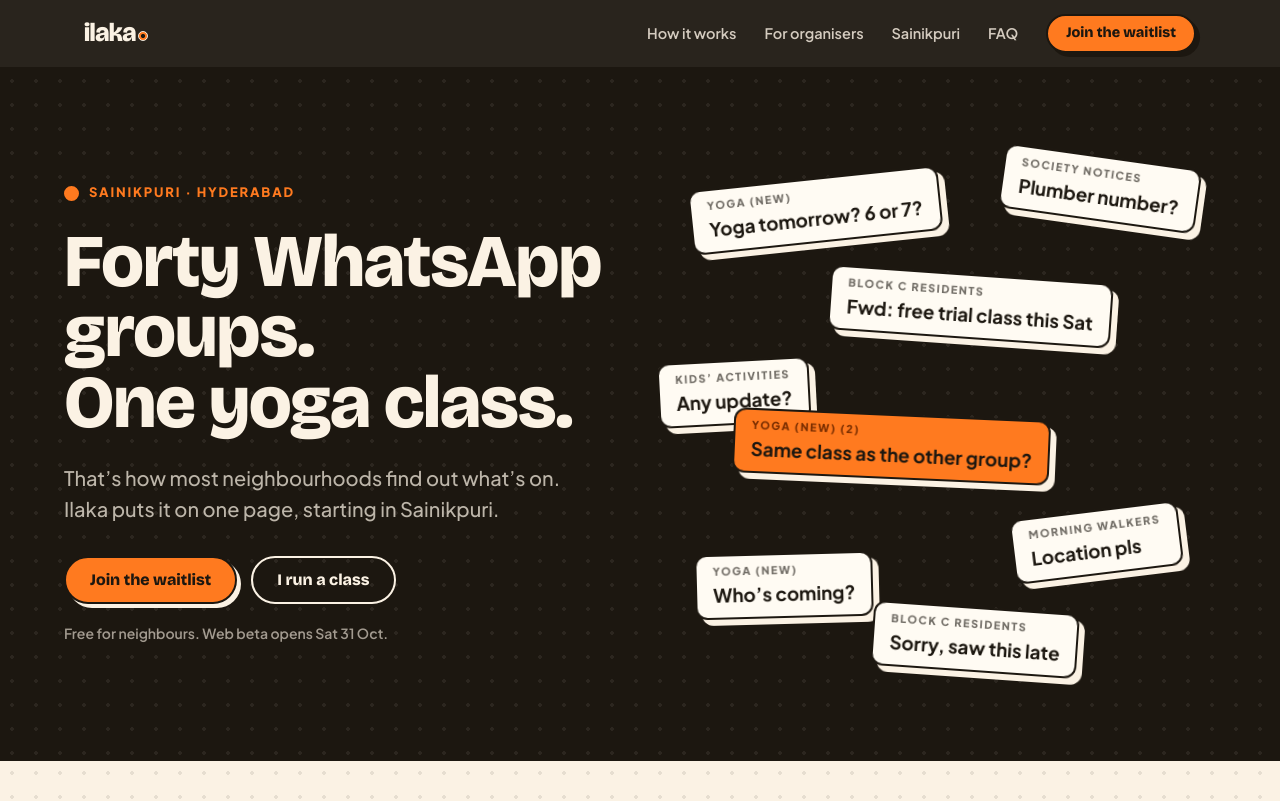
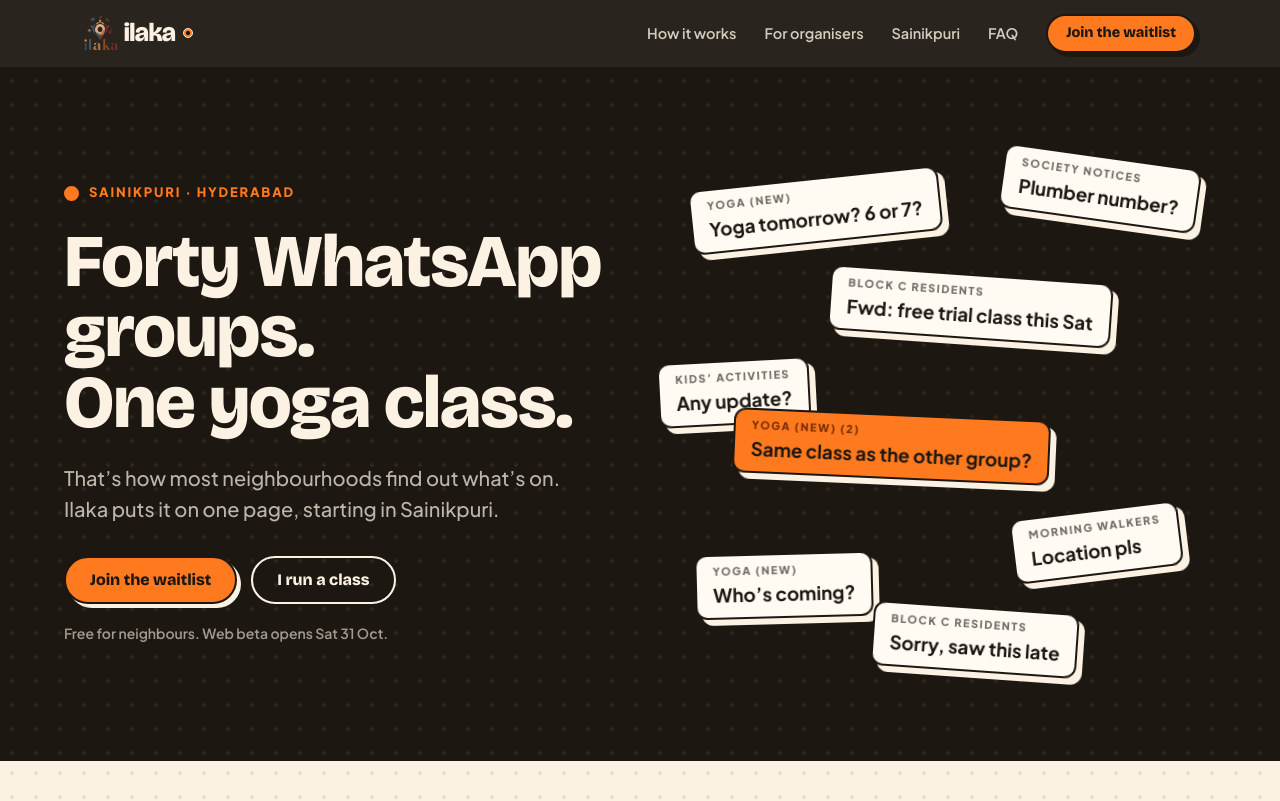
Before and after one commit to ILAKA-app/ilaka-website, a plain HTML site: page index.html in a window 1280 px wide. Shown: the top 801 px of the page. Drawn offline with Linux system fonts and the light colour scheme.

Commit message:
Add logo mark to nav wordmark
Co-Authored-By: Claude Sonnet 5 <noreply@anthropic.com>

```diff
--- a/index.html
+++ b/index.html
@@ -93,7 +93,8 @@
   .g-ink .muted{color:var(--paper-60)}
 
   /* wordmark: ilaka + the punched ring */
-  .wm{font-family:var(--display);font-weight:800;font-variation-settings:'opsz' 96;letter-spacing:-0.02em;line-height:1;white-space:nowrap}
+  .wm{font-family:var(--display);font-weight:800;font-variation-settings:'opsz' 96;letter-spacing:-0.02em;line-height:1;white-space:nowrap;display:inline-flex;align-items:center;gap:.22em}
+  .wm-mark{height:1.3em;width:auto;display:block}
   .wm .ring{display:inline-block;width:.38em;height:.38em;margin-left:.08em;border-radius:50%;border:.04em solid currentColor;vertical-align:baseline;
     background:radial-gradient(circle,var(--hole,var(--paper)) 0 .07em,var(--accent) calc(.07em + .5px))}
   .g-ink .wm .ring,.on-ink .wm .ring{--hole:var(--ink)}
@@ -444,7 +445,7 @@
 <!-- ===================== NAV ===================== -->
 <header class="nav">
   <div class="wrap">
-    <a href="#main" class="wm" aria-label="Ilaka, home">ilaka<span class="ring" aria-hidden="true"></span></a>
+    <a href="#main" class="wm" aria-label="Ilaka, home"><img src="assets/ilaka-logo.png" alt="" class="wm-mark">ilaka<span class="ring" aria-hidden="true"></span></a>
     <nav class="links" aria-label="Main">
       <a href="#how-it-works">How it works</a>
       <a href="#organisers">For organisers</a>
```
